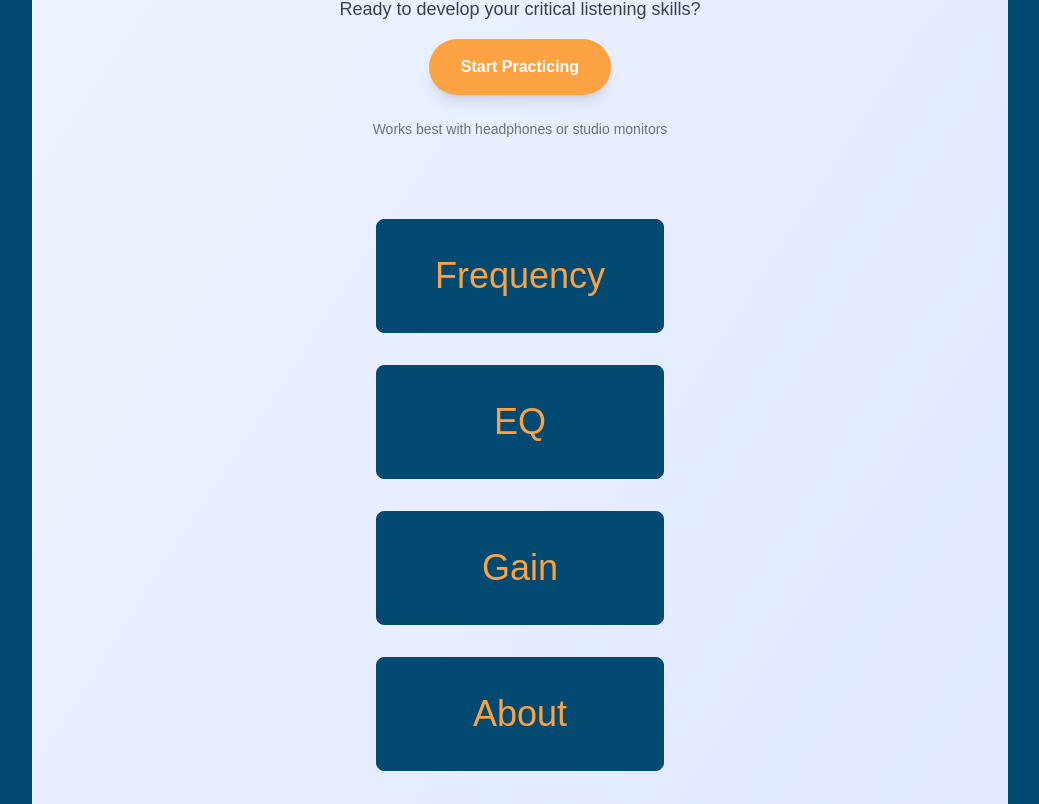
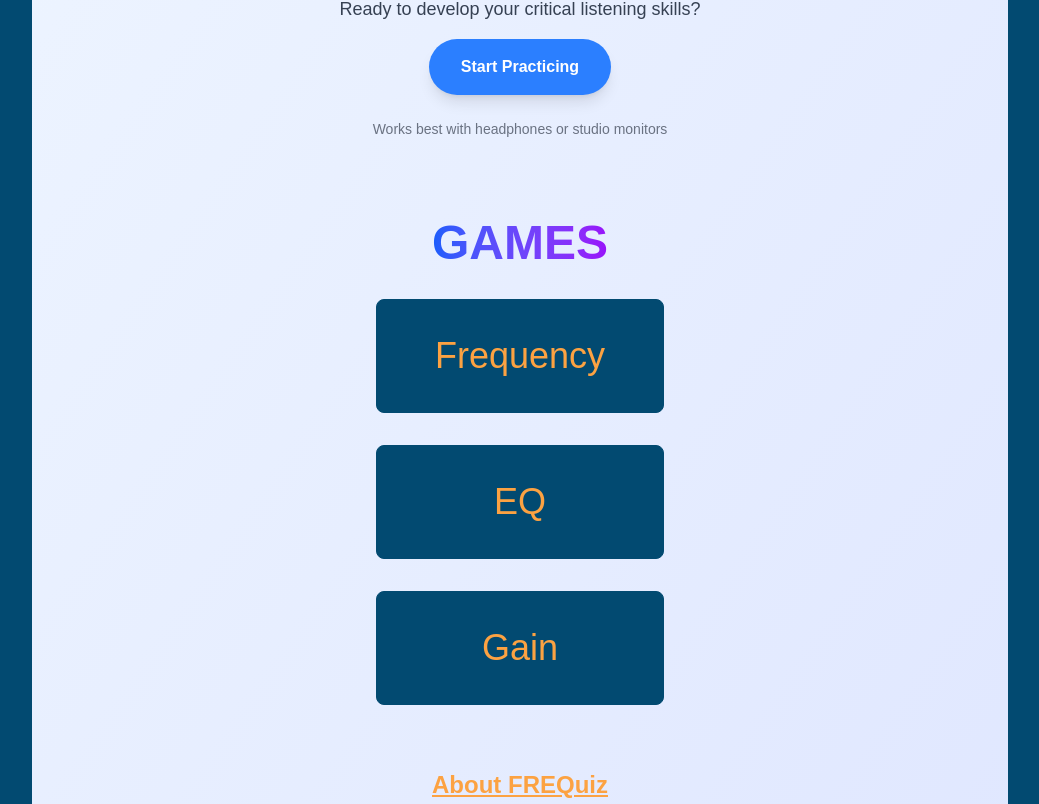
Before and after one commit to bccbass/frequency-quiz, a Next.js app: page / in a window 1280 px wide. Shown: the part 736-1540 px from the top of the page, without its empty margins (120-1159 px from the left). Built offline with nearby package versions, Linux system fonts and the light colour scheme.

Commit message:
homepage menu/animation wrapper

```diff
--- a/app/components/EqGame/EqQuiz.jsx
+++ b/app/components/EqGame/EqQuiz.jsx
@@ -11,6 +11,8 @@ import { frequencies } from "../../lib/gameData";
 import { audioFiles } from "../../lib/gameData";
 import EngageFXButton from "../EngageFXButton";
 import AudioFilesList from "../AudioFilesList";
+import { GiExitDoor } from "react-icons/gi";
+
 
 const EqQuiz = () => {
 	const { gameState, markCorrect, incrementAttempts } = useContext(GameContext);
@@ -76,7 +78,8 @@ const EqQuiz = () => {
 				onMouseDown={() => setIsGameStarted(false)}
 				className="text-neutral-200 hover:underline transition duration-300 hover:underline-offset-8 text-xl"
 			>
-				Exit
+								<GiExitDoor className="inline-block mr-2 text-4xl" /> Exit
+
 			</button>
 		</div>
 	);
--- /dev/null
+++ b/app/components/FadeInLi.jsx
@@ -0,0 +1,19 @@
+/** @format */
+
+import React from "react";
+import { motion } from "framer-motion";
+
+const FadeInLi = ({ children, index }) => {
+	return (
+		<motion.div
+        layout
+			initial={{ opacity: 0, y: 20 }}
+			animate={{ opacity: 1, y: 0 }}
+			transition={{ delay: index * 0.1, duration: 0.3 }}
+		>
+			{children}
+		</motion.div>
+	);
+};
+
+export default FadeInLi;
--- a/app/components/FreqButton.jsx
+++ b/app/components/FreqButton.jsx
@@ -27,7 +27,6 @@ const FreqButton = ({
 	}, [isCorrect]);
 
 	return (
-
 		<motion.div
 
 			disabled={!isPlaying}
--- a/app/components/FrequencyDisplay.jsx
+++ b/app/components/FrequencyDisplay.jsx
@@ -3,7 +3,7 @@
 "use client";
 import React, { useContext } from "react";
 import FreqButton from "./FreqButton";
-import { GameContext } from "../context/GameContext";
+import FadeInLi from "./FadeInLi";
 
 const FrequencyDisplay = ({
 	clickHandler,
@@ -16,6 +16,8 @@ const FrequencyDisplay = ({
 	return (
 		<div className="flex flex-col justify-center space-y-4 h-fit  p-1">
 			{frequencies.map((freq, index) => (
+				<FadeInLi index={index} key={index}>
+					{/* Using FadeInLi to wrap FreqButton for fade-in effect */}
 					<FreqButton
 						clickHandler={clickHandler}
 						quizMode={quizMode}
@@ -24,6 +26,7 @@ const FrequencyDisplay = ({
 						freq={freq}
 						activeFrequency={activeFrequency}
 					/>
+				</FadeInLi>
 			))}
 		</div>
 	);
--- a/app/components/GainDisplay.jsx
+++ b/app/components/GainDisplay.jsx
@@ -1,8 +1,10 @@
 /** @format */
 
 "use client";
-import React, { useContext } from "react";
+import React from "react";
 import GainButton from "./GainButton";
+import FadeInLi from "./FadeInLi";
+
 
 const GainDisplay = ({
 	clickHandler,
@@ -14,6 +16,8 @@ const GainDisplay = ({
 	return (
 		<div className="flex flex-col justify-center space-y-4 h-fit  p-1">
 			{gainOptions.map((gainValue, index) => (
+				<FadeInLi index={index} key={index}>
+					{/* Using FadeInLi to wrap GainButton for fade-in effect */}
 				<GainButton
 					clickHandler={clickHandler}
 					quizMode={quizMode}
@@ -22,6 +26,7 @@ const GainDisplay = ({
 					gainValue={gainValue}
 					activeGainVal={activeGainVal}
 				/>
+				</FadeInLi>
 			))}
 		</div>
 	);
--- a/app/components/GainGame/GainQuiz.jsx
+++ b/app/components/GainGame/GainQuiz.jsx
@@ -11,6 +11,7 @@ import { gainOptions } from "../../lib/gameData";
 import { audioFiles } from "../../lib/gameData";
 import EngageFXButton from "../EngageFXButton";
 import AudioFilesList from "../AudioFilesList";
+import { GiExitDoor } from "react-icons/gi";
 
 const GainQuiz = () => {
 	const { gameState, markCorrect, incrementAttempts } = useContext(GameContext);
@@ -78,9 +79,13 @@ const GainQuiz = () => {
 			/>
 			<button
 				onMouseDown={() => setIsGameStarted(false)}
-				className="text-neutral-200 hover:underline transition duration-300 hover:underline-offset-8 text-xl"
+				className="text-neutral-200 group transition duration-300 ease-in-out text-xl"
 			>
-				Exit
+				<GiExitDoor className=" text-4xl mt-12 group-hover:text-accent transition duration-300 ease-in-out" />{" "}
+				<span className="text-sm uppercase group-hover:text-accent transition duration-300 ease-in-out">
+					{" "}
+					Exit
+				</span>
 			</button>
 		</div>
 	);
--- a/app/components/GameSection.jsx
+++ b/app/components/GameSection.jsx
@@ -2,19 +2,18 @@
 
 "use client";
 import React from "react";
-import NavMenuItems from "./NavMenuItems";
-import menuItems from "../lib/menuItems";
+import LandingMenuItems from "./LandingMenuItems";
 
 const GameSection = () => {
 	return (
-		<div id="game-section" className="mt-20 mb-48">
+		<div id="game-section" className="pt-20 mb-20">
 			{/* <h2 className=" text-center text-6xl  w-fit mx-auto font-semibold mb-8 ">
 				<span className="text-transparent  bg-clip-text bg-gradient-to-r from-blue-600 to-purple-600">
 					{" "}
 					Explore
 				</span>
 			</h2> */}
-			<NavMenuItems
+			<LandingMenuItems
 				classStyle={`text-4xl border mx-auto bg-background my-8 text-accent flex flex-col items-center justify-center  px-2 w-72 border-background rounded-lg hover:bg-accent hover:text-gray-200 transition-all duration-300 ease-in-out`}
 			/>
 		</div>
--- a/app/components/LandingHero.jsx
+++ b/app/components/LandingHero.jsx
@@ -101,7 +101,7 @@ const LandingHero = () => {
 					</p>
 
 					<div className="flex flex-col sm:flex-row gap-4 justify-center items-center">
-						<button onClick={scrollToSections} className="bg-accent hover:bg-blue-700 text-white font-semibold px-8 py-4 rounded-full transition-all duration-200 transform hover:scale-105 shadow-lg">
+						<button onClick={scrollToSections} className="bg-blue-500 hover:bg-blue-700 text-white font-semibold px-8 py-4 rounded-full transition-all duration-200 transform hover:scale-105 shadow-lg">
 							Start Practicing
 						</button>
 
--- /dev/null
+++ b/app/components/LandingMenuItems.jsx
@@ -0,0 +1,61 @@
+/** @format */
+
+"use client";
+import React from "react";
+import { Suspense } from "react";
+import Link from "next/link";
+import menuItems from "../lib/menuItems";
+import { CiWavePulse1 } from "react-icons/ci";
+
+const LandingMenuItems = ({
+	classStyle = "group",
+	handleSetOpen,
+	fixed = false,
+}) => {
+	const gameItems = menuItems.filter(
+		(item) => item.title != "About" && item.title != "Home"
+	);
+	const aboutObj = menuItems.find((item) => item.title === "About");
+
+	return (
+		<Suspense fallback={<div>Loading...</div>}>
+			<h2>
+				<span className="text-transparent text-5xl uppercase font-semibold bg-clip-text bg-gradient-to-r from-blue-600 to-purple-600">
+					{" "}
+					Games
+				</span>
+			</h2>
+			{gameItems.map((item, i) => (
+				<Link
+					role="link"
+					aria-label={item.title}
+					key={i}
+					// Logic to close menu if on homepage and link is an anchor
+					onClick={() =>
+						handleSetOpen && pathname == "/" && item.href.includes("#")
+							? handleSetOpen(false)
+							: null
+					}
+					className={classStyle}
+					href={item.href}
+				>
+					<CiWavePulse1 className="inline-block mr-3 pb-1 transition-opacity duration-300 ease-in-out opacity-0 group-hover:opacity-100" />
+					{item.title}
+					<CiWavePulse1 className="inline-block ml-3 pb-1 transition-opacity duration-300 ease-in-out opacity-0 group-hover:opacity-100" />
+				</Link>
+			))}
+			<Link
+				role="link"
+				aria-label={aboutObj.title}
+				className={
+					"text-2xl mx-auto mt-16 text-accent underline block font-semibold  hover:text-orange-500 transition-all duration-300 ease-in-out"
+				}
+				href={aboutObj.href}
+			>
+				About FREQuiz
+			</Link>
+		</Suspense>
+	);
+};
+
+export default LandingMenuItems;
--- a/app/lib/gameData.js
+++ b/app/lib/gameData.js
@@ -3,7 +3,7 @@
 export const frequencies = [
 	80, 125, 250, 500, 1000, 2000, 3000, 4000, 8000, 12000,
 ];
-export const gainOptions = [-12, -8, -4, -2, 2, 4, 8, 12];
+export const gainOptions = [-12, -8, -4, -2, 0, 2, 4, 8, 12];
 
 export const audioFiles = [
 	{ title: "Acoustic Guitar", url: "./acoustic_guitar.mp3" },
```
Lines whose indentation alone changed are shown as unchanged.
